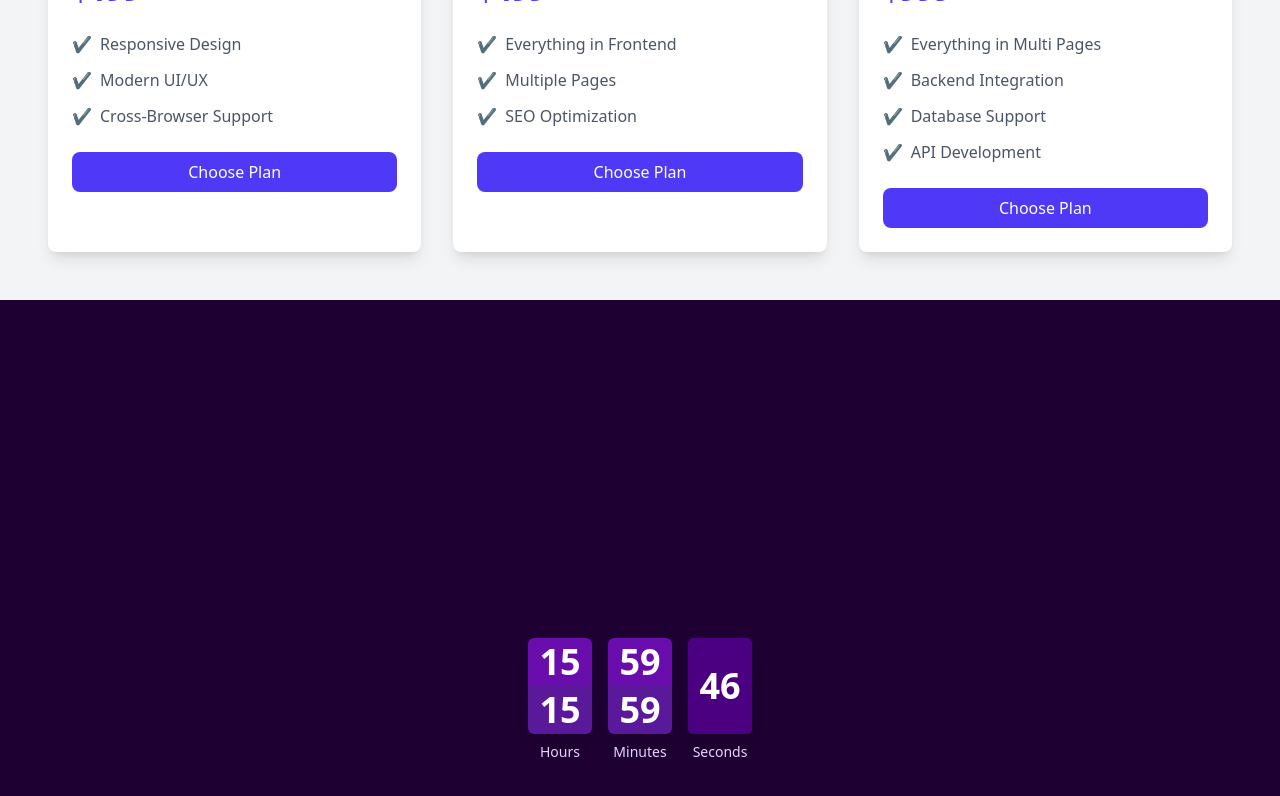
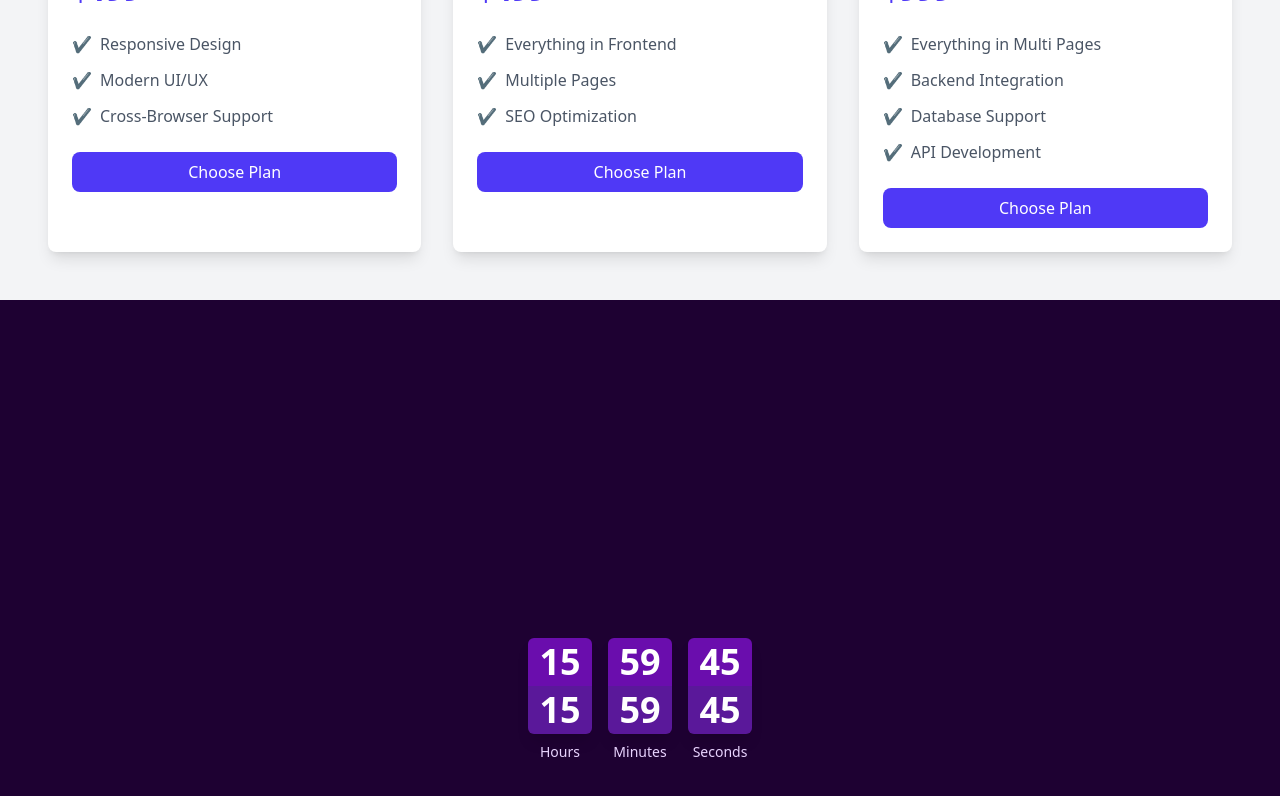
Before and after one commit to t3nsor98/Digital-Layers, a React (Vite) app in the folder digitallayers/: page / in a window 1280 px wide. Shown: the part 2286-3082 px from the top of the page. Built offline with nearby package versions, Linux system fonts and the light colour scheme.

Commit message:
feat: enhance FlipClock animation and structure for improved visual effect

```diff
--- a/digitallayers/src/App.css
+++ b/digitallayers/src/App.css
@@ -1 +1,17 @@
 @import "tailwindcss";
+
+@keyframes flip {
+  0% {
+    transform: rotateX(0deg);
+  }
+  50% {
+    transform: rotateX(-90deg);
+  }
+  100% {
+    transform: rotateX(0deg);
+  }
+}
+
+.animate-flip {
+  animation: flip 0.6s ease-in-out;
+}
--- a/digitallayers/src/components/FlipClock.jsx
+++ b/digitallayers/src/components/FlipClock.jsx
@@ -29,7 +29,7 @@ const FlipUnit = ({ label, value }) => {
       const timeout = setTimeout(() => {
         setPrevValue(value)
         setFlip(false)
-      }, 600)
+      }, 600) // Match the animation duration
       return () => clearTimeout(timeout)
     }
   }, [value, prevValue])
@@ -37,14 +37,17 @@ const FlipUnit = ({ label, value }) => {
   return (
     <div className="flex flex-col items-center">
       <div className="relative w-16 h-24 text-white rounded-md overflow-hidden shadow-lg perspective">
+        {/* Top Half */}
         <div className="absolute top-0 w-full h-1/2 bg-[#6A0DAD] flex items-center justify-center text-4xl font-bold z-20">
           {prevValue}
         </div>
-        <div className={`absolute bottom-0 w-full h-1/2 bg-[#5A189A] flex items-center justify-center text-4xl font-bold z-10`}>
-          {flip ? value : prevValue}
+        {/* Bottom Half */}
+        <div className="absolute bottom-0 w-full h-1/2 bg-[#5A189A] flex items-center justify-center text-4xl font-bold z-10">
+          {flip ? prevValue : value}
         </div>
+        {/* Flip Animation */}
         {flip && (
-          <div className="absolute top-0 w-full h-full animate-flip z-30 bg-[#4B0082] text-white text-4xl font-bold flex items-center justify-center rounded-md">
+          <div className="absolute top-0 w-full h-full bg-[#4B0082] text-white text-4xl font-bold flex items-center justify-center rounded-md animate-flip">
             {value}
           </div>
         )}
```
